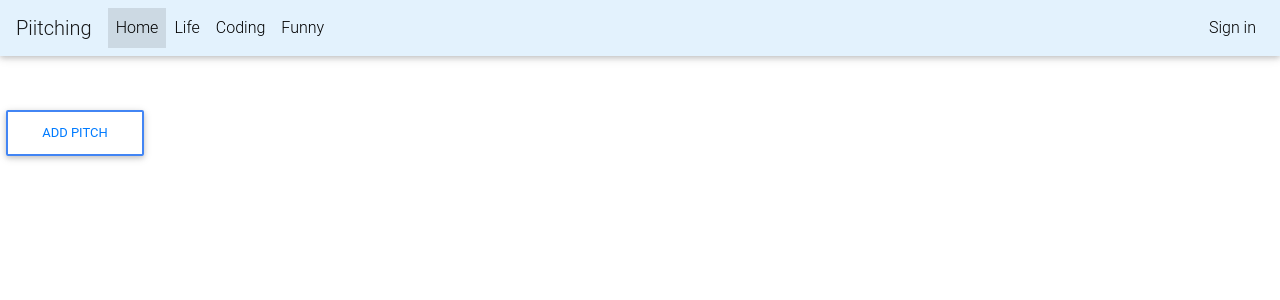
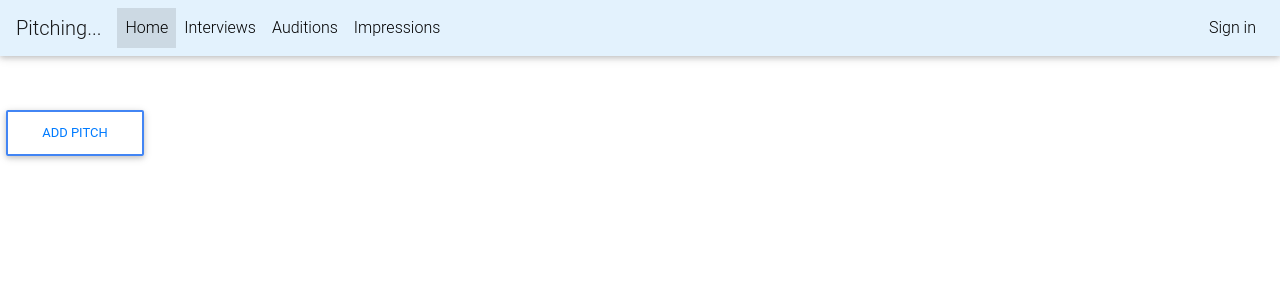
Before and after one commit to AugustineOchieng/pitch, a Flask app: page /categories/1 in a window 1280 px wide. Shown: the top 300 px of the page. Run offline with Flask 2, Linux system fonts and the light colour scheme; data that the repository does not hold is empty; some libraries are stand-ins or nearby versions; some web fonts are replaced.

Commit message:
introduced header

```diff
--- a/app/templates/navbar.html
+++ b/app/templates/navbar.html
@@ -1,5 +1,5 @@
 <nav class="navbar navbar-expand-lg navbar-light" style="background-color: #e3f2fd;">
-  <a class="navbar-brand" href="/">Piitching</a>
+  <a class="navbar-brand" href="/">Pitching...</a>
   <button class="navbar-toggler" type="button" data-toggle="collapse" data-target="#navbarSupportedContent"
     aria-controls="navbarSupportedContent" aria-expanded="false" aria-label="Toggle navigation">
     <span class="navbar-toggler-icon"></span>
@@ -11,13 +11,13 @@
         <a class="nav-link" href="/">Home <span class="sr-only">(current)</span></a>
       </li>
       <li class="nav-item">
-        <a class="nav-link" href="/categories/life">Life</a>
+        <a class="nav-link" href="/categories/interviews">Interviews</a>
       </li>
       <li class="nav-item">
-        <a class="nav-link" href="/categories/coding">Coding</a>
+        <a class="nav-link" href="/categories/audtions">Auditions</a>
       </li>
       <li class="nav-item">
-        <a class="nav-link" href="/categories/funny">Funny</a>
+        <a class="nav-link" href="/categories/impressions">Impressions</a>
       </li>
     </ul>
 
```
Also changed, not shown: app/templates/index.html (+15 -57 lines).
